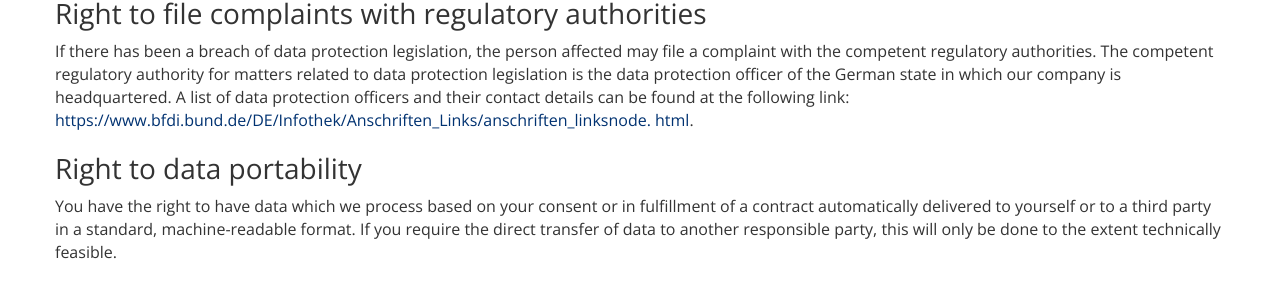
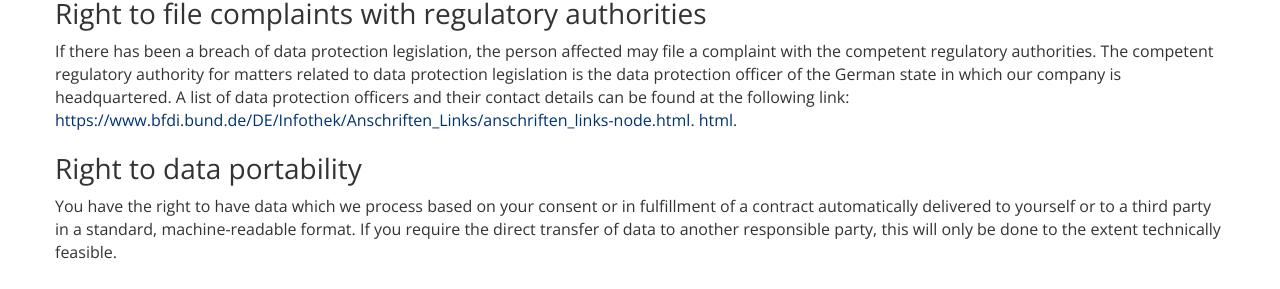
Before and after one commit to tapir-test/tapir-website, a Jekyll site: the page built from privacy-policy.html, in a window 1280 px wide and 900 px high, scrolled down 1469 px. Shown: the part 151-440 px from the top of the window. Built offline with Jekyll 4.4.1, drawn with Linux system fonts in a browser that asks for light colours; comment, search, counter and statistics services are not loaded; some of the changed lines change nothing that is shown.

Commit message:
Links fixed
Signed-off-by: Oliver Libutzki <oliver.libutzki@bmiag.de>

```diff
--- a/privacy-policy.html
+++ b/privacy-policy.html
@@ -51,8 +51,8 @@ authorities</h3> <p>If there has been a breach of data protection legislation, t
 a complaint with the competent regulatory authorities. The competent regulatory authority for matters
 related to data protection legislation is the data protection officer of the German state in which our
 company is headquartered. A list of data protection officers and their contact details can be found at the
-following link: <a href="https://www.bfdi.bund.de/DE/Infothek/Anschriften_Links/anschriften_linksnode.
-html" target="_blank">https://www.bfdi.bund.de/DE/Infothek/Anschriften_Links/anschriften_linksnode.
+following link: <a href="https://www.bfdi.bund.de/DE/Infothek/Anschriften_Links/anschriften_links-node.html.
+html" target="_blank">https://www.bfdi.bund.de/DE/Infothek/Anschriften_Links/anschriften_links-node.html.
 html</a>.</p> <h3>Right to data portability</h3> <p>You have the right to have data which we
 process based on your consent or in fulfillment of a contract automatically delivered to yourself or to a third
 party in a standard, machine-readable format. If you require the direct transfer of data to another
```
